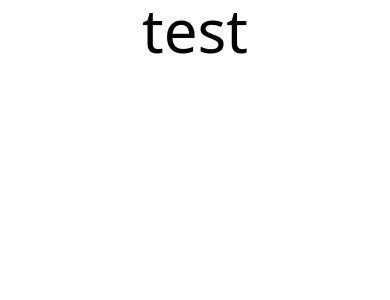
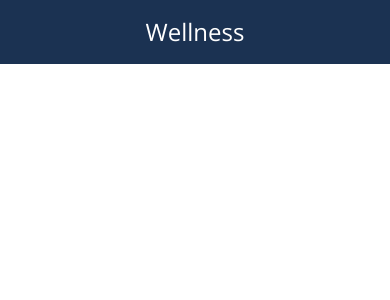
Before and after one commit to Vijji04/shoonya_life, a React (Create React App) app: page / in a window 390 px wide. Shown: the top 300 px of the page. Built offline with nearby package versions, Linux system fonts and the light colour scheme.

Commit message:
header created and is responsive

```diff
--- a/public/index.html
+++ b/public/index.html
@@ -5,6 +5,7 @@
     <link rel="icon" href="%PUBLIC_URL%/favicon.ico" />
     <meta name="viewport" content="width=device-width, initial-scale=1" />
     <meta name="theme-color" content="#000000" />
+
     <meta
       name="description"
       content="Web site created using create-react-app"
@@ -25,6 +26,13 @@
       Learn how to configure a non-root public URL by running `npm run build`.
     -->
     <title>React App</title>
+
+<!-- for open-sans font -->
+    <link rel="preconnect" href="https://fonts.googleapis.com">
+<link rel="preconnect" href="https://fonts.gstatic.com" crossorigin>
+<link href="https://fonts.googleapis.com/css2?family=Open+Sans:ital,wght@0,300..800;1,300..800&display=swap" rel="stylesheet">
+
+
   </head>
   <body>
     <noscript>You need to enable JavaScript to run this app.</noscript>
--- a/src/App.css
+++ b/src/App.css
@@ -1,4 +1,4 @@
-.App {
+/* .App {
   text-align: center;
 }
 
@@ -35,4 +35,4 @@
   to {
     transform: rotate(360deg);
   }
-}
+} */
--- a/src/App.js
+++ b/src/App.js
@@ -1,9 +1,10 @@
 import './App.css';
+import Header from './components/Header';
 
 function App() {
   return (
     <div className="App">
-      <h1 className='text-6xl'>test</h1>
+     <Header />
     </div>
   );
 }
--- /dev/null
+++ b/src/components/Header.jsx
@@ -0,0 +1,14 @@
+import React from 'react'
+
+function Header() {
+  return (
+    <div className='w-full bg-primaryColor h-16'>
+        <h1 className='text-white py-4 text-2xl font-openSans text-center md:flex md:px-2'>
+            Wellness
+        </h1>
+
+    </div>
+  )
+}
+
+export default Header
--- a/tailwind.config.js
+++ b/tailwind.config.js
@@ -4,7 +4,16 @@ module.exports = {
     "./src/**/*.{js,jsx,ts,tsx}",
   ],
   theme: {
-    extend: {},
+    extend: {
+      colors: {
+        primaryColor: '#1b3252',
+        filterColor: '#efefef',
+        cardBg: '#e0d9cf'
+      },
+      fontFamily: {
+        openSans: ['Open Sans', 'sans-serif'],
+      },
+    },
   },
   plugins: [],
 }
```
